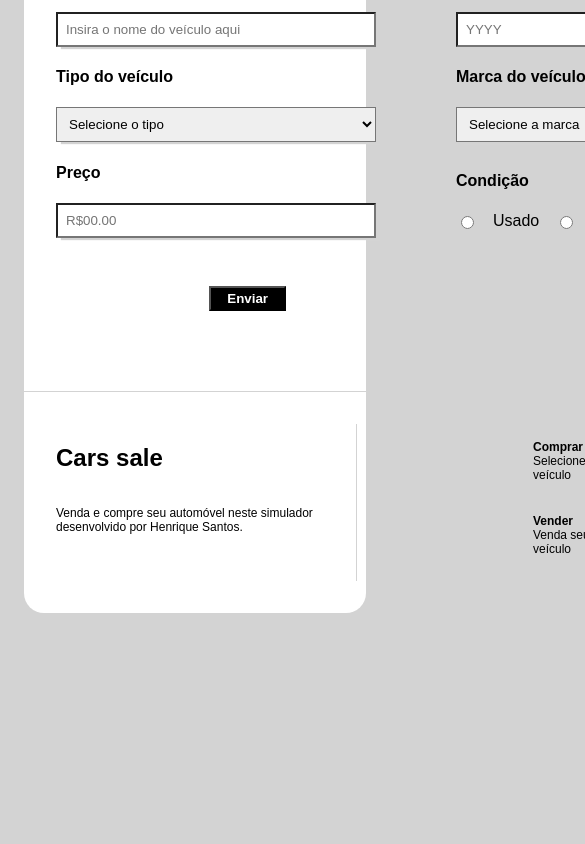
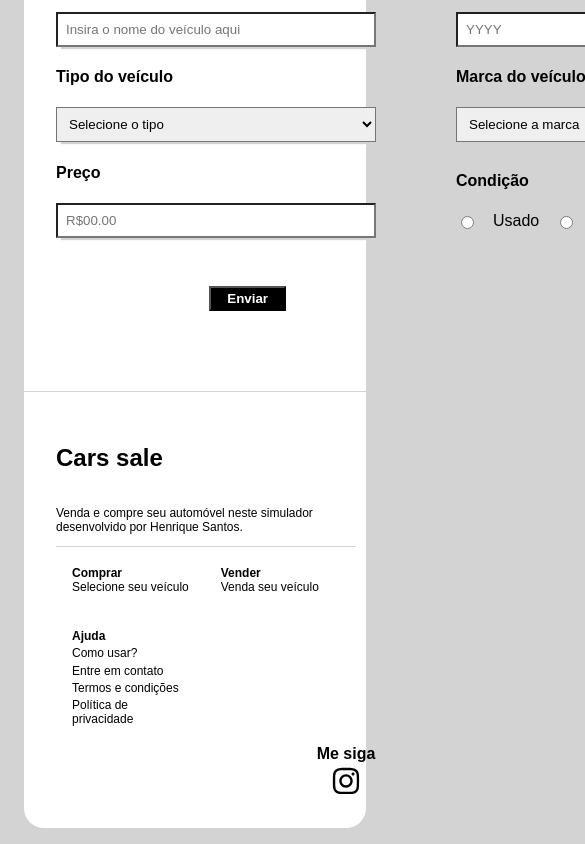
Before and after one commit to Henriquemvds/app-cars-sale, a React (Vite) app: page /sell in a window 390 px wide. Shown: the part 545-1389 px from the top of the page, 585 px wide, since content can reach past the window. Before the commit the page ends 1174 px from the top, so only its background shows below. Built offline with nearby package versions, Linux system fonts and the light colour scheme.

Commit message:
feat: adding responsiveness to the Home

```diff
--- a/src/assets/styles/components/Footer.css
+++ b/src/assets/styles/components/Footer.css
@@ -61,3 +61,44 @@
     width: 30px;
     height: 30px;
 }
+
+@media screen and (max-width: 992px) {
+    .infoAbout {
+        max-width: 992px;
+        gap: 3rem;
+    }
+}
+@media screen and (max-width: 813px) {
+    .infoAbout {
+        max-width: 813px;
+        display: flex;
+        flex-direction: column;
+        gap: 0.2rem;
+    }
+    .presentation {
+        border-right: none;
+        border-bottom: solid;
+        border-width: 1px;
+        border-color:  #d3d3d3;
+        width: 500px;
+    }
+    .buyAndSell {
+        flex-direction: row;
+    }
+    .contact {
+      width: 813px;
+    }
+
+}
+
+@media screen and (max-width: 580px) {
+    .infoAbout {
+        max-width: 580px;
+    }
+    .presentation {
+        width: 300px;
+    }
+    .contact {
+        width: 580px;
+      }
+}
--- a/src/assets/styles/components/TopicsNavs.css
+++ b/src/assets/styles/components/TopicsNavs.css
@@ -2,6 +2,8 @@
     display: flex;
     flex-direction: row;
     gap: 5rem;
+    align-items: center;
+    flex-wrap: wrap;
 }
 
 .listTopics span {
@@ -29,3 +31,17 @@
     width: 15px;
     height: 15px;
 }
+
+
+@media screen and (max-width: 992px) {
+    .listTopics {
+        max-width: 992px;
+        gap: 3rem;
+    }
+}
+@media screen and (max-width: 576px) {
+    .listTopics {
+        max-width: 576px;
+        gap: 1rem;
+    }
+}
--- a/src/assets/styles/components/VehicleList.css
+++ b/src/assets/styles/components/VehicleList.css
@@ -2,6 +2,7 @@
 .dropdownInteraction {
     display: flex;
     gap: 1rem;
+    flex-wrap: wrap;
 }
 
 .dropdown {
```
